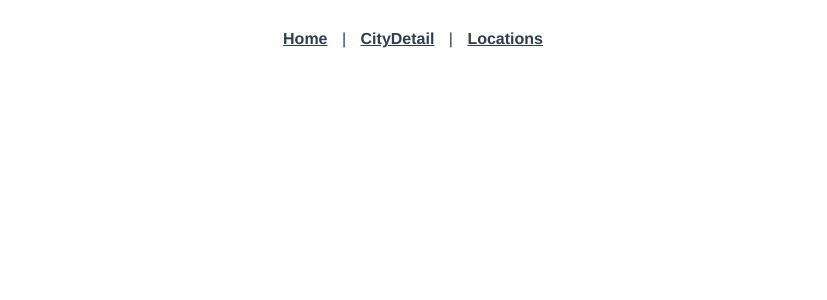
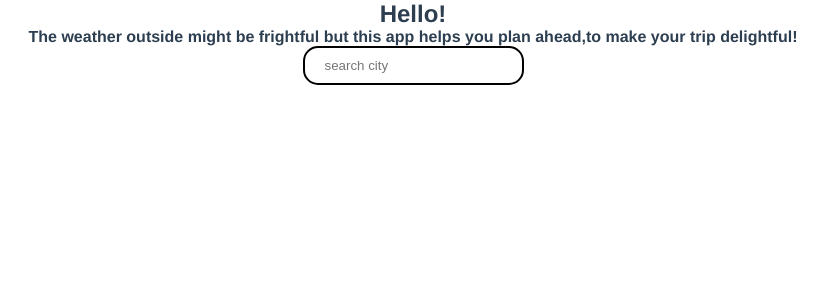
Before and after one commit to Amenzesho/weatherApp, a Vue app: page /searchcity in a window 1280 px wide. Shown: the top 300 px of the page, without its empty margins (227-1054 px from the left). Built offline with nearby package versions, Linux system fonts and the light colour scheme.

Commit message:
set up the route to search city

```diff
--- a/src/App.vue
+++ b/src/App.vue
@@ -1,9 +1,10 @@
 <template>
-  <div id="nav">
+  <!-- <div id="nav">
     <router-link to="/">Home</router-link> |
     <router-link to="/citydetail">CityDetail</router-link> |
     <router-link to="/locations">Locations</router-link>
   </div>
+  <router-view /> -->
   <router-view />
 </template>
 
--- a/src/router/index.js
+++ b/src/router/index.js
@@ -28,6 +28,12 @@ const routes = [
     component: () =>
       import(/* webpackChunkName: "Locations" */ "@/views/Locations.vue"),
   },
+  {
+    path: "/searchcity",
+    name: "/SearchCity",
+    component: () =>
+      import(/* webpackChunkName: "Search" */ "@/views/SearchCity.vue"),
+  },
 ];
 
 const router = createRouter({
--- a/src/views/Home.vue
+++ b/src/views/Home.vue
@@ -1,24 +1,22 @@
 <template>
-  <div class="app-container">
-    <h1>{{ pageName }}</h1>
-    <SearchCity />
+  <div>
+    <h1>Welcome to the Weather App</h1>
+    <router-link to="/searchcity">
+      <button>Get Started</button>
+    </router-link>
   </div>
 </template>
 
 <script>
-import SearchCity from "@/components/SearchCity";
+//import SearchCity from "@/components/SearchCity";
 export default {
-  name: "App",
+  name: "Home",
   data() {
     return {
-      images: [],
-      pageName: "Weather App",
       apiKey: "5aa2071d613105de6fff26f736a997bb",
     };
   },
-  components: {
-    SearchCity,
-  },
+  components: {},
 };
 </script>
 
--- a/src/components/SearchCity.vue
+++ b/src/views/SearchCity.vue
@@ -1,7 +1,12 @@
 <template>
+  <h2>Hello!</h2>
+  <h4>
+    The weather outside might be frightful but this app helps you plan ahead,to
+    make your trip delightful!
+  </h4>
   <div>
     <input type="text" class="search" placeholder="search city" />
-    <i class="fas fa-search"></i>
+    <i :icon="icon"></i>
   </div>
 </template>
 
```
